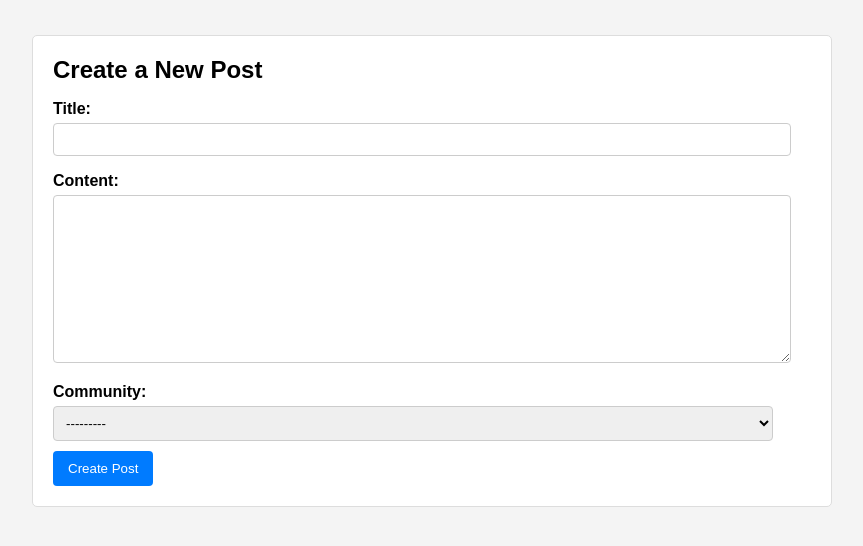
After one commit to Rohan-malhotra555/threadit-django-project, a Django app: page /create-post/ in a window 1280 px wide. The commit adds this page. Shown: the top 546 px of the page, without its empty margins (208-1071 px from the left). Run offline with Django 4.2, Linux system fonts and the light colour scheme; the visitor is signed in with stand-in values (Sample User, id 1); data that the repository does not hold is empty.

```diff
--- a/core/forms.py
+++ b/core/forms.py
@@ -1,5 +1,7 @@
 from django.contrib.auth.forms import UserCreationForm
 from django import forms
+
+from .models import Post # importing Post to be used for the model in the Posting functionality
 
 """
 You have two classes because they do two different jobs:
@@ -22,3 +24,31 @@ class SignUpForm(UserCreationForm):
         # We just want to add our new 'email' field to the
         # list of fields that are displayed on the form.
         fields = UserCreationForm.Meta.fields + ('email',)
+
+
+# --- 2. ADD THIS NEW CLASS --- this comes under the content posting functionality.
+
+class PostForm(forms.ModelForm):
+    """
+    This is the form for creating a new Post.
+    We use forms.ModelForm to automatically build a form
+    from our Post model.
+    """
+    class Meta:
+        # 'model' tells the ModelForm which model to use.
+        model = Post
+
+        # 'fields' tells the form which fields from the model
+        # to show to the user.
+        # We only want them to edit the title, content, and community.
+        # The 'author' and 'created_at' will be set automatically.
+        fields = ['title', 'content', 'community']
+
+"""
+Here's a refined version of that line:
+
+`forms.ModelForm` is a **smart form builder** that automatically
+creates a complete form by reading the "blueprint" of your `Post` model.
+It generates all the correct fields, validation, and a `.save()` method
+based on your model's structure.
+"""
--- a/core/models.py
+++ b/core/models.py
@@ -1,4 +1,8 @@
 from django.db import models
+
+# --- 1. ADD THIS IMPORT ---
+# Import the built-in User model from Django's authentication system
+from django.contrib.auth.models import User
 
 # Create your models here.
 
@@ -26,5 +30,11 @@ class Post(models.Model):
 
     community = models.ForeignKey(Community, on_delete=models.CASCADE)
 
+    # --- 2. ADD THIS NEW FIELD --- Adding this feature for the Posting functionality.
+    # This links every Post to a User.
+    # We use on_delete=models.CASCADE so that if a User is deleted,
+    # all of their posts are deleted too.
+    author = models.ForeignKey(User, on_delete=models.CASCADE)
+
     def __str__(self):
         return self.title
--- /dev/null
+++ b/core/templates/core/create_post.html
@@ -0,0 +1,86 @@
+<!DOCTYPE html>
+<html lang="en">
+<head>
+    <meta charset="UTF-8">
+    <meta name="viewport" content="width=device-width, initial-scale=1.0">
+    <title>Create a New Post</title>
+
+    <style>
+
+        body {
+            font-family: sans-serif;
+            max-width: 800px;
+            margin: 20px auto;
+            padding: 15px;
+            background-color: #f4f4f4;
+        }
+        .form-container {
+            background-color: #fff;
+            border: 1px solid #ddd;
+            border-radius: 5px;
+            padding: 20px;
+        }
+        .form-container h2 {
+            margin: 0 0 15px 0;
+        }
+        form p {
+            margin-bottom: 10px;
+        }
+        form label {
+            display: block;
+            margin-bottom: 5px;
+            font-weight: bold;
+        }
+        /* Style textareas as well as inputs */
+        form input, form textarea, form select {
+            width: 95%;
+            padding: 8px;
+            border: 1px solid #ccc;
+            border-radius: 4px;
+        }
+        /* Make the textarea taller */
+        form textarea {
+            height: 150px;
+        }
+        button {
+            background-color: #007bff;
+            color: white;
+            padding: 10px 15px;
+            border: none;
+            border-radius: 4px;
+            cursor: pointer;
+        }
+        button:hover {
+            background-color: #0056b3;
+        }
+    </style>
+</head>
+
+<!-- The <body> tag holds all the actual content the user will see -->
+<body>
+
+    <!-- A container div to apply the white box styling -->
+    <div class="form-container">
+        <h2>Create a New Post</h2>
+
+        <!-- This is the HTML form tag.
+             method="POST" is crucial for sending the new post data. -->
+        <form method="POST">
+
+            <!-- Django's mandatory CSRF security token. -->
+            {% csrf_token %}
+
+            <!--
+              This is our 'PostForm' being rendered.
+              '.as_p' will automatically display the 'title', 'content',
+              and 'community' (as a dropdown) fields, wrapped in <p> tags.
+            -->
+            {{ form.as_p }}
+
+            <!-- The button that triggers the form submission. -->
+            <button type="submit">Create Post</button>
+        </form>
+    </div>
+
+</body>
+</html>
--- a/core/templates/core/home.html
+++ b/core/templates/core/home.html
@@ -67,7 +67,9 @@
 
         {% if user.is_authenticated %}
 
-            <p> Hello, {{ user.username }}! | <a href="{% url 'logout' %}">Logout</a></p>
+            <p> Hello, {{ user.username }}! |
+            <a href="{% url 'create_post' %}">Create Post</a>
+            | <a href="{% url 'logout' %}">Logout</a></p>
 
         {% else %}
 
@@ -105,7 +107,7 @@
             <h2>{{ post.title }}</h2>
 
             <p class="post-meta">
-                Posted in <a href="#">
+                Posted in <a href=" {% url 'community_detail' post.community.name %}">
                     <!--
                       Here, we print the 'post.community'.
                       Because of your `def __str__` method in models.py,
--- a/core/urls.py
+++ b/core/urls.py
@@ -30,7 +30,6 @@ urlpatterns = [
     # views.signup: This is the "brain." We are telling Django,
     #                "When this URL is visited, you must call the
     #                function named 'signup' inside our core/views.py file."
-    #                (We haven't created this function yet, but we will in the next step!)
     #
     # name='signup': This is the "nickname." It gives this URL a
     #                unique name, so we can refer to it easily
@@ -70,5 +69,12 @@ urlpatterns = [
 
     path('community/<str:community_name>/', views.community_detail, name='community_detail'),
 
+# --- ADD THIS NEW LINE for the create new post functionality---
+
+    # Path for the new "create post" page
+    # This maps the URL '/create-post/' to a new view
+    # we will create called 'create_post'.
+    path('create-post/', views.create_post, name='create_post'),
+
 
 ]
--- a/core/views.py
+++ b/core/views.py
@@ -2,7 +2,11 @@ from django.shortcuts import render, redirect, get_object_or_404 # added get_obj
 from .models import Post, Community  # added Community for the specific community search
 
 from django.contrib.auth import login
-from .forms import SignUpForm # <-- Import our new form
+from .forms import SignUpForm, PostForm # <-- Import our new form
+
+# This "decorator" is what we'll use to protect the view
+from django.contrib.auth.decorators import login_required
+
 
 
 
@@ -58,3 +62,96 @@ def signup(request):
 
     # Render the signup.html template with the form
     return render(request, 'core/signup.html', context)
+
+
+# Function for community specific search
+
+def community_detail(request, community_name):
+
+    """
+    Shows details for a specific community and lists its posts.
+    """
+    # 1. Find the Community object based on the name from the URL.
+    #    get_object_or_404 is a handy shortcut:
+    #    - It tries to get the Community where the 'name' field matches community_name.
+    #    - If it finds one, it returns the object.
+    #    - If it finds *none*, it automatically raises a 404 "Page Not Found" error.
+    # IMPORTANT: the community name is case sensitive.
+    community = get_object_or_404(Community, name=community_name)
+
+    # In order to search in a non case-sensitive way, use __iexact
+    # community = get_object_or_404(Community, name__iexact=community_name)
+
+    # 2. Get all posts that BELONG TO this specific community.
+    #    We filter the Post objects where the 'community' field (our ForeignKey)
+    #    is exactly the community object we just found.
+    #    We also order them by creation date.
+    posts = Post.objects.filter(community=community).order_by('-created_at')
+
+    # 3. Create the context dictionary to pass data to the template.
+    context = {
+        'community': community, # Pass the specific community object
+        'posts': posts,         # Pass the filtered list of posts
+    }
+
+    # 4. Render the new template (which we'll create next).
+    return render(request, 'core/community_detail.html', context)
+
+
+# ----------------------------------------------
+# View for creating a new post
+# ----------------------------------------------
+
+# ADD THIS "DECORATOR"
+# This is a wrapper that Django runs *before* our view.
+# It checks if the user is logged in.
+# If they are NOT, it will automatically redirect them to the
+# login page (using the 'LOGIN_REDIRECT_URL' from settings.py).
+@login_required
+def create_post(request):
+    """
+    Handles the creation of a new post.
+    """
+    # Check if the user is submitting the form (POST) or just visiting (GET)
+    if request.method == 'POST':
+        # This is a POST request. User is submitting the form.
+        # Create a form instance and fill it with the submitted data
+        form = PostForm(request.POST)
+
+        # Check if the form's data is valid
+        if form.is_valid():
+            # The form is valid! But DON'T save to database just yet.
+            # commit=False creates the object in memory but doesn't
+            # save it. This lets us add the author first.
+
+            """
+            we already have the request.user in hand but how do we assign it to
+            the new_post, if the new_post is not created in the first place, so we
+            have to create it, stop it from saving finally and then apply modification
+            of adding the author and then save it finally.
+            """
+            new_post = form.save(commit=False)
+
+            # --- THIS IS THE KEY ---
+            # Set the 'author' field of the new post to be the
+            # user who is currently logged in.
+            # 'request.user' is the logged-in User object from the middleware.
+            new_post.author = request.user
+
+            # Now, save the completed object to the database.
+            new_post.save()
+
+            # Redirect the user back to the homepage
+            return redirect('home')
+    else:
+        # This is a GET request. The user is just visiting the page.
+        # Create a new, blank instance of our PostForm.
+        form = PostForm()
+
+    # Put the form (either blank or with errors) into context
+    context = {
+        'form': form,
+    }
+
+    # Render the 'create_post.html' template (we'll make this next)
+    return render(request, 'core/create_post.html', context)
--- a/threadit/settings.py
+++ b/threadit/settings.py
@@ -130,3 +130,4 @@ DEFAULT_AUTO_FIELD = 'django.db.models.BigAutoField'
 
 LOGIN_REDIRECT_URL = 'home'
 LOGOUT_REDIRECT_URL = 'home'
+LOGIN_URL = 'login' # written for the redirection used by the login_required decorator of posting functionality.
```
Also changed, not shown: core/templates/core/community_detail.html (added, +97 -0 lines), core/migrations/0003_post_author.py (added).
